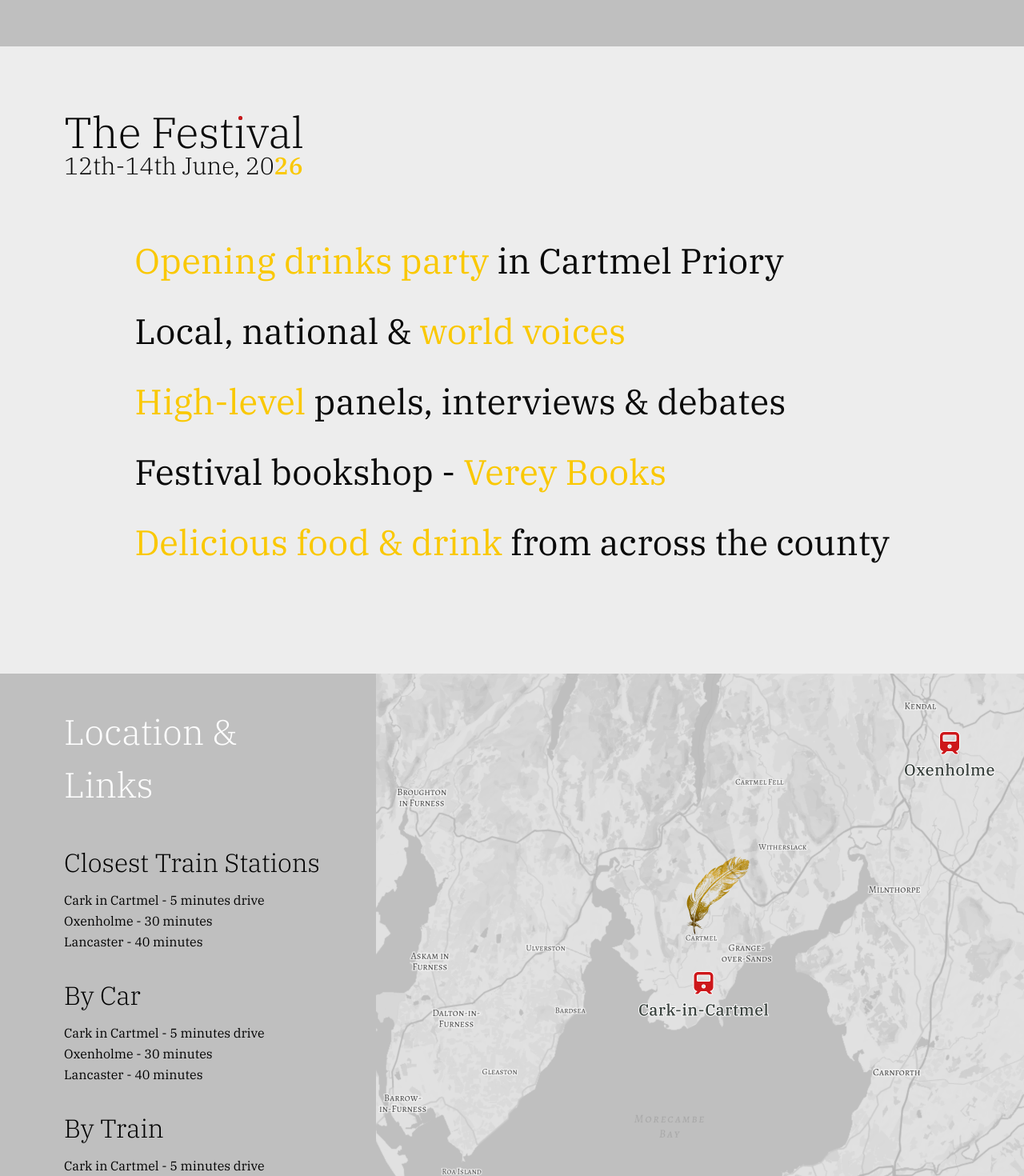
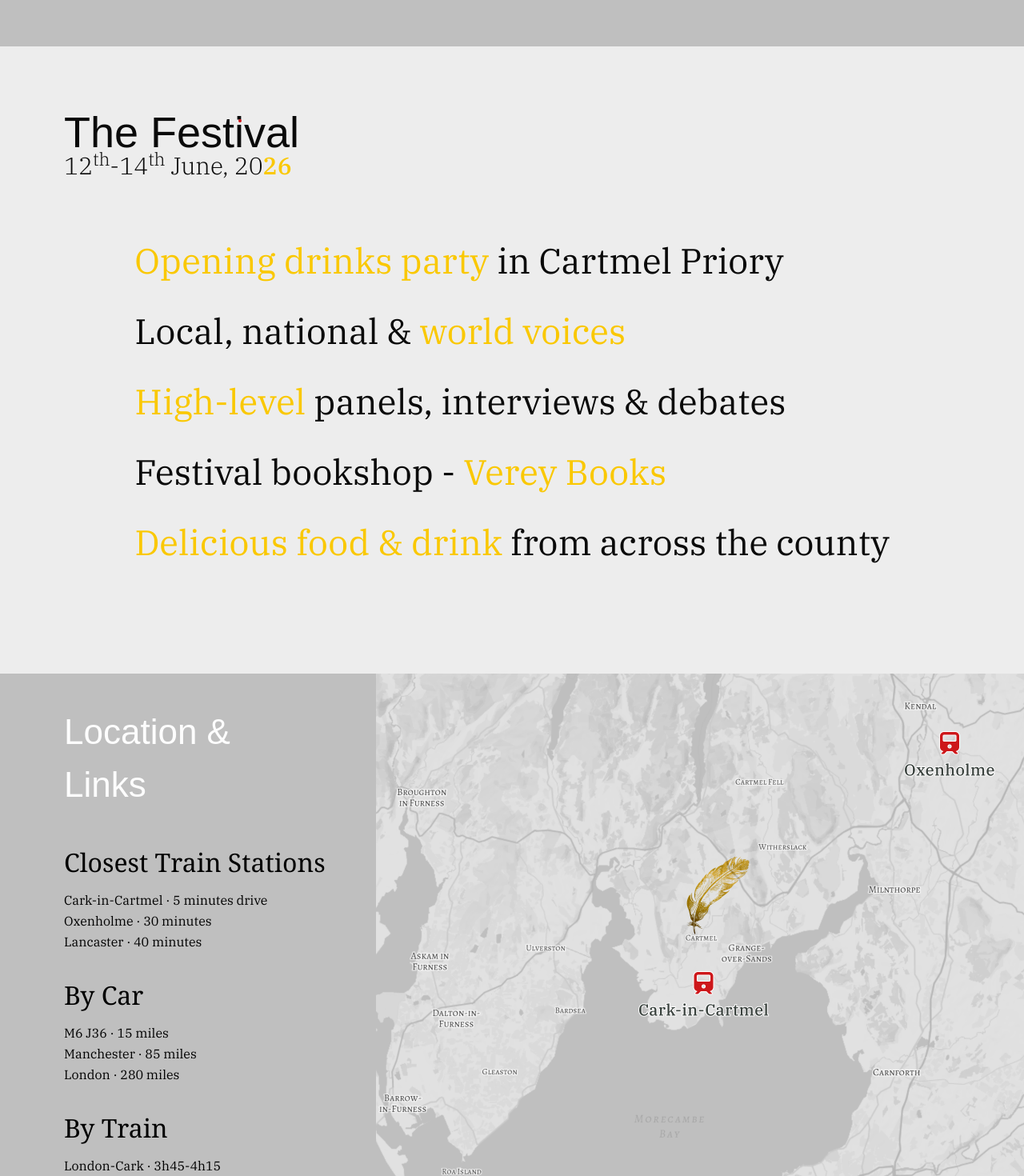
Before and after one commit to Shakey343/lakes-book-fest, a React (Vite) app: page / in a window 1280 px wide. Shown: the part 1330-2800 px from the top of the page at 80% size. Built offline with nearby package versions, Linux system fonts and the light colour scheme; a web font is replaced by a local one.

Commit message:
page updated

```diff
--- a/src/App.tsx
+++ b/src/App.tsx
@@ -13,10 +13,10 @@ function App() {
           The Lake District
           <br /> Book Festival
         </h1>
-        <h2 className="quote my-8 leading-none text-silver z-10">
+        <p className="quote my-8 leading-none text-silver z-10">
           Bringing the world to the Lakes
           <br /> & the Lakes to the world
-        </h2>
+        </p>
         <Button className="mt-7 w-fit bg-jonquil text-night" href="#support">
           Support Us
         </Button>
@@ -36,12 +36,12 @@ function App() {
           <div className="w-fit mb-[60px] leading-none">
             <h2 className="relative text-[54px] font-light">
               The Festival
-              <div className="absolute right-[76.7px] top-[7px] w-[5.2px] h-[5.2px] rounded-full bg-fire-red"></div>
+              <div className="absolute right-[72.5px] top-[10.5px] w-[4px] h-[4px] rounded-full bg-fire-red"></div>
             </h2>
-            <h3 className="text-[30px] font-light">
-              12th-14th June, 20
+            <p className="text-[30px] font-light">
+              12<sup>th</sup>-14<sup>th</sup> June, 20
               <span className="text-jonquil font-medium">26</span>
-            </h3>
+            </p>
           </div>
           <div className="mx-auto">
             <p className="text-[44px] leading-loose">
@@ -75,25 +75,23 @@ function App() {
                   Closest Train Stations
                 </h3>
                 <ul className="leading-relaxed">
-                  <li>Cark in Cartmel - 5 minutes drive</li>
-                  <li>Oxenholme - 30 minutes</li>
-                  <li>Lancaster - 40 minutes</li>
+                  <li>Cark-in-Cartmel · 5 minutes drive</li>
+                  <li>Oxenholme · 30 minutes</li>
+                  <li>Lancaster · 40 minutes</li>
                 </ul>
               </div>
               <div className="flex flex-col gap-[10px]">
                 <h3 className="text-[32px] font-light">By Car</h3>
                 <ul className="leading-relaxed">
-                  <li>Cark in Cartmel - 5 minutes drive</li>
-                  <li>Oxenholme - 30 minutes</li>
-                  <li>Lancaster - 40 minutes</li>
+                  <li>M6 J36 · 15 miles</li>
+                  <li>Manchester · 85 miles</li>
+                  <li>London · 280 miles</li>
                 </ul>
               </div>
               <div className="flex flex-col gap-[10px]">
                 <h3 className="text-[32px] font-light">By Train</h3>
                 <ul className="leading-relaxed">
-                  <li>Cark in Cartmel - 5 minutes drive</li>
-                  <li>Oxenholme - 30 minutes</li>
-                  <li>Lancaster - 40 minutes</li>
+                  <li>London-Cark · 3h45-4h15</li>
                 </ul>
               </div>
             </div>
@@ -108,7 +106,7 @@ function App() {
         <div className="px-[80px] py-[40px] h-[580px] relative overflow-hidden">
           <div className="flex flex-col gap-[40px]">
             <h2 className="text-[44px] font-light">About Cartmel</h2>
-            <h3 className="quote">A thimble full of diamonds</h3>
+            <p className="quote">A thimble full of diamonds</p>
             <ul className="py-[60px] list-disc list-inside marker:text-fire-red">
               <li>Cartmel Priory (est. 1189)</li>
               <li>A host of pubs, cafés and artisanal food shops</li>
@@ -126,9 +124,9 @@ function App() {
         </div>
 
         <div className="p-[80px] pb-[120px] bg-map-grey relative flex flex-col gap-[60px]">
-          <h3 className="text-white font-light text-[44px]">
+          <h2 className="text-white font-light text-[44px]">
             The Schools Programme
-          </h3>
+          </h2>
           <div className="text-[28px] leading-loose tracking-wide">
             <p>
               <span className="text-silver">Bringing authors to schools</span>{" "}
@@ -154,18 +152,37 @@ function App() {
           />
         </div>
 
-        <div className="bg-grey flex flex-col items-center gap-[100px] px-[80px] py-[160px]" id="support">
+        <div
+          className="bg-grey flex flex-col items-center gap-[100px] px-[80px] py-[160px]"
+          id="support"
+        >
           <h2 className="text-[88px] font-light text-silver">Support us</h2>
           <div className="flex flex-col gap-[80px] w-full">
             <div className="flex justify-between w-full px-[176px]">
-              <a className="flex flex-col items-center justify-center gap-[8px] h-[360px] w-[360px] rounded-full bg-light-grey border-2 border-jonquil group hover:border-8 transition-all" href="#">
-                <p className="text-[24px] group-hover:text-[22px] transition-all">Become a</p>
+              <a
+                className="flex flex-col items-center justify-center gap-[8px] h-[360px] w-[360px] rounded-full bg-light-grey border-2 border-jonquil group hover:border-8 transition-all relative"
+                href="#"
+              >
+                <p className="text-[24px] group-hover:text-[22px] transition-all">
+                  Become a
+                </p>
                 <p className="font-semibold text-[48px] group-hover:text-[50px] transition-all text-center">
                   founding patron
                 </p>
+                <div className="flex flex-col items-center justify-center gap-[10px] absolute rounded-full -left-[150px] -top-[100px] bg-jonquil h-[240px] w-[240px]">
+                  <p className="text-center text-[32px] font-semibold">
+                    3-year subscription
+                  </p>
+                  <p className="text-center">£1500 p.a. per couple</p>
+                </div>
               </a>
-              <a className="flex flex-col items-center justify-center gap-[8px] h-[360px] w-[360px] rounded-full bg-light-grey border-2 border-night group hover:border-8 transition-all" href="#">
-                <p className="text-[24px] group-hover:text-[22px] transition-all">Become a</p>
+              <a
+                className="flex flex-col items-center justify-center gap-[8px] h-[360px] w-[360px] rounded-full bg-light-grey border-2 border-night group hover:border-8 transition-all"
+                href="#"
+              >
+                <p className="text-[24px] group-hover:text-[22px] transition-all">
+                  Become a
+                </p>
                 <p className="font-semibold text-[48px] group-hover:text-[50px] transition-all text-center">
                   business sponsor
                 </p>
@@ -174,29 +191,41 @@ function App() {
             <div className="flex flex-col justify-center gap-[30px] w-full">
               <div className="flex justify-evenly px-[80px] w-full">
                 <div className="flex flex-col items-center justify-center gap-[10px]">
-                  <h3 className="font-bold text-[40px] tracking-tight text-black-olive">PRIORITY</h3>
-                  <p>booking</p>
+                  <h3 className="font-bold text-[40px] tracking-tight text-black-olive">
+                    PRIORITY
+                  </h3>
+                  <p className="text-silver text-[32px] font-light">booking</p>
                 </div>
                 <div className="h-[84px] border border-silver"></div>
                 <div className="flex flex-col items-center justify-center gap-[10px]">
-                  <h3 className="font-bold text-[40px] tracking-tight text-black-olive">FREE</h3>
-                  <p>tickets</p>
+                  <h3 className="font-bold text-[40px] tracking-tight text-black-olive">
+                    FREE
+                  </h3>
+                  <p className="text-silver text-[32px] font-light">tickets</p>
                 </div>
                 <div className="h-[84px] border border-silver"></div>
                 <div className="flex flex-col items-center justify-center gap-[10px]">
-                  <h3 className="font-bold text-[40px] tracking-tight text-black-olive">PRIORITY</h3>
-                  <p>parking</p>
+                  <h3 className="font-bold text-[40px] tracking-tight text-black-olive">
+                    PRIORITY
+                  </h3>
+                  <p className="text-silver text-[32px] font-light">parking</p>
                 </div>
               </div>
               <div className="flex justify-evenly px-[260px] w-full">
                 <div className="flex flex-col items-center justify-center gap-[10px]">
-                  <h3 className="font-bold text-[40px] tracking-tight text-black-olive">GREEN ROOM</h3>
-                  <p>entry</p>
+                  <h3 className="font-bold text-[40px] tracking-tight text-black-olive">
+                    GREEN ROOM
+                  </h3>
+                  <p className="text-silver text-[32px] font-light">entry</p>
                 </div>
                 <div className="h-[84px] border border-silver"></div>
                 <div className="flex flex-col items-center justify-center gap-[10px]">
-                  <h3 className="font-bold text-[40px] tracking-tight text-black-olive">CORPORATE</h3>
-                  <p>hospitality</p>
+                  <h3 className="font-bold text-[40px] tracking-tight text-black-olive">
+                    CORPORATE
+                  </h3>
+                  <p className="text-silver text-[32px] font-light">
+                    hospitality
+                  </p>
                 </div>
               </div>
             </div>
@@ -207,7 +236,31 @@ function App() {
         </div>
       </main>
 
-      <div></div>
+      <div className="px-[80px] py-[32px] bg-night/80 flex justify-between h-[300px]">
+        <div className="text-jonquil w-1/3">
+          <h4 className="text-[32px] font-light">Contact us</h4>
+          <p>
+            The Lake District Book Festival
+            <br />
+            Kelleth Old Hall
+            <br />
+            Penrith
+            <br />
+            CA10 3UG
+          </p>
+        </div>
+        <div className="flex flex-col justify-end gap-[6px] items-center text-white w-1/3">
+          <p className="font-light text-silver">©️ 2024 The Lake District Book Festival.</p>
+          <p>Made with ❤️ by <a href="https://github.com/Shakey343" target="_blank" className="font-medium hover:font-bold transition-all">Jake Pople</a></p>
+        </div>
+        <div className="text-jonquil w-1/3 flex flex-col items-end">
+          <h4 className="text-[32px] font-light">Subscribe</h4>
+          <form action="#" className="flex flex-col w-[160px]">
+            <input type="text" />
+            <button type="submit" className="border">subscribe</button>
+          </form>
+        </div>
+      </div>
     </div>
   );
 }
--- a/src/index.css
+++ b/src/index.css
@@ -15,7 +15,10 @@
     @apply font-black;
   }
   h2 {
-    @apply font-serif;
+    @apply font-aldelphi;
+  }
+  h3 {
+    @apply font-georgia;
   }
 }
 
```
